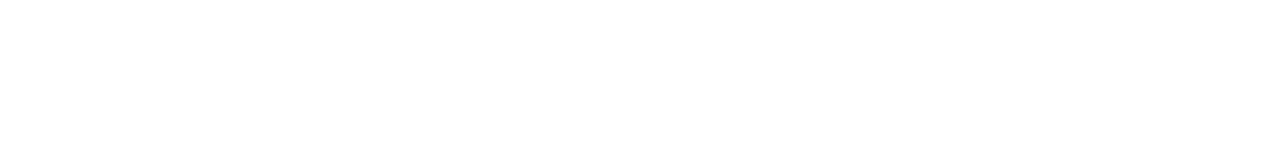
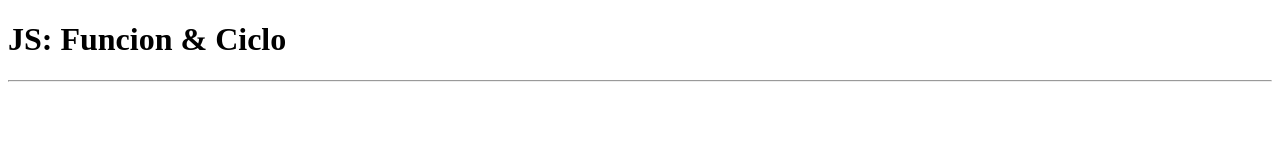
Before and after one commit to pedro-donoso/Arrays, a plain HTML site: page index.html in a window 1280 px wide. Drawn offline with Linux system fonts and the light colour scheme.

Commit message:
agrego header
funciones y ciclos js

```diff
--- a/index.html
+++ b/index.html
@@ -4,9 +4,18 @@
   <meta charset="UTF-8">
   <meta http-equiv="X-UA-Compatible" content="IE=edge">
   <meta name="viewport" content="width=device-width, initial-scale=1.0">
-  <title>Array</title>
+  <meta name="author" content="Pedro Eduardo Donoso Ramírez">
+  <title>Desafío 1 - Funciones y Arreglos</title>
 </head>
 <body>
 
+<header>
+  <h1>JS: Funcion & Ciclo</h1>
+</header>
+
+<hr>
+
+
+
 </body>
 </html>
```
